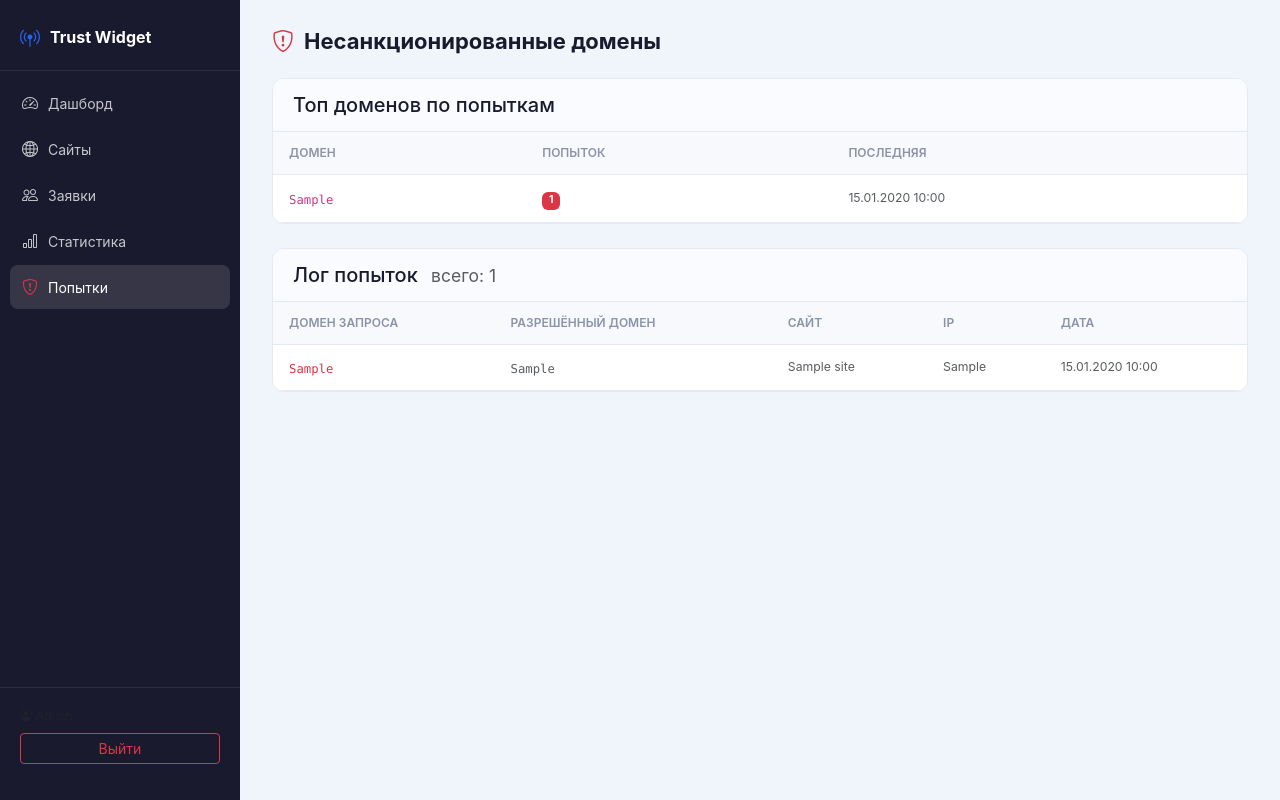
After one commit to donseo-info/trust-widget, a PHP site: page /attempts in a window 1280 px wide. The commit adds this page. Run offline with PHP 8.4, Linux system fonts and the light colour scheme; a user stored in the database is signed in; tables that the repository leaves empty hold one stand-in row (values such as "Sample post").

Commit message:
feat: domain whitelist + unauthorized attempts log
- loader.php checks HTTP_HOST vs sites.domain, blocks mismatches
- Logs blocked attempts to loader_attempts table (domain, ip, key, date)
- New admin section /attempts with top-domains stat + full log
- Dev bypass: localhost/127.0.0.1 always allowed
- Menu item visible only to admin role

Co-Authored-By: Claude Sonnet 4.5 <noreply@anthropic.com>

```diff
--- a/config.php
+++ b/config.php
@@ -67,6 +67,7 @@ spl_autoload_register(function (string $class): void {
         'LeadController'          => TW_ROOT . '/controllers/LeadController.php',
         'IntegrationController'   => TW_ROOT . '/controllers/IntegrationController.php',
         'StatsController'         => TW_ROOT . '/controllers/StatsController.php',
+        'AttemptsController'      => TW_ROOT . '/controllers/AttemptsController.php',
     ];
     if (isset($map[$class])) {
         require_once $map[$class];
--- /dev/null
+++ b/controllers/AttemptsController.php
@@ -0,0 +1,41 @@
+<?php
+class AttemptsController extends Controller
+{
+    public function index(array $params = []): void
+    {
+        Auth::requireAuth();
+
+        $db   = $this->db;
+        $page = max(1, (int)$this->get('page', '1'));
+        $perPage = 50;
+        $offset  = ($page - 1) * $perPage;
+
+        $total = (int)$db->queryScalar('SELECT COUNT(*) FROM loader_attempts');
+
+        $rows = $db->query(
+            'SELECT la.*, s.name AS site_name, s.domain AS site_domain
+             FROM loader_attempts la
+             LEFT JOIN sites s ON s.id = la.site_id
+             ORDER BY la.created_at DESC
+             LIMIT ? OFFSET ?',
+            [$perPage, $offset]
+        );
+
+        // Group stats by request_domain
+        $topDomains = $db->query(
+            'SELECT request_domain, COUNT(*) AS cnt, MAX(created_at) AS last_seen
+             FROM loader_attempts
+             GROUP BY request_domain
+             ORDER BY cnt DESC
+             LIMIT 20'
+        );
+
+        $this->render('admin/attempts/index', [
+            'rows'       => $rows,
+            'total'      => $total,
+            'page'       => $page,
+            'pages'      => max(1, (int)ceil($total / $perPage)),
+            'topDomains' => $topDomains,
+        ]);
+    }
+}
--- a/index.php
+++ b/index.php
@@ -15,6 +15,7 @@ $router->any('/auth/logout',  [AuthController::class, 'logout']);
 // ─── Dashboard ───────────────────────────────────────────────────────────────
 $router->get('/',             [DashboardController::class, 'index']);
 $router->get('/stats',        [StatsController::class,    'index']);
+$router->get('/attempts',     [AttemptsController::class, 'index']);
 
 // ─── Sites ───────────────────────────────────────────────────────────────────
 $router->get('/sites',                        [SiteController::class, 'index']);
--- /dev/null
+++ b/views/admin/attempts/index.php
@@ -0,0 +1,73 @@
+<?php function esc($v): string { return htmlspecialchars((string)$v, ENT_QUOTES, 'UTF-8'); } ?>
+<div class="tw-page-header">
+  <h1 class="tw-page-title"><i class="bi bi-shield-exclamation text-danger"></i> Несанкционированные домены</h1>
+</div>
+
+<!-- Top domains -->
+<?php if ($topDomains): ?>
+<div class="tw-card mb-4">
+  <div class="tw-card-header">
+    <h5 class="mb-0">Топ доменов по попыткам</h5>
+  </div>
+  <div class="table-responsive">
+    <table class="table tw-table mb-0">
+      <thead><tr><th>Домен</th><th>Попыток</th><th>Последняя</th></tr></thead>
+      <tbody>
+      <?php foreach ($topDomains as $d): ?>
+      <tr>
+        <td><code><?= esc($d['request_domain']) ?></code></td>
+        <td><span class="badge bg-danger"><?= (int)$d['cnt'] ?></span></td>
+        <td class="text-muted small"><?= date('d.m.Y H:i', strtotime($d['last_seen'])) ?></td>
+      </tr>
+      <?php endforeach; ?>
+      </tbody>
+    </table>
+  </div>
+</div>
+<?php endif; ?>
+
+<!-- Log -->
+<div class="tw-card">
+  <div class="tw-card-header d-flex justify-content-between align-items-center">
+    <h5 class="mb-0">Лог попыток <span class="text-muted fw-normal small ms-2">всего: <?= $total ?></span></h5>
+  </div>
+  <div class="table-responsive">
+    <table class="table tw-table mb-0">
+      <thead>
+        <tr>
+          <th>Домен запроса</th>
+          <th>Разрешённый домен</th>
+          <th>Сайт</th>
+          <th>IP</th>
+          <th>Дата</th>
+        </tr>
+      </thead>
+      <tbody>
+      <?php foreach ($rows as $r): ?>
+      <tr>
+        <td><code class="text-danger"><?= esc($r['request_domain']) ?></code></td>
+        <td><code class="text-muted"><?= esc($r['allowed_domain']) ?></code></td>
+        <td class="text-muted small"><?= esc($r['site_name'] ?? $r['api_key']) ?></td>
+        <td class="text-muted small"><?= esc($r['ip']) ?></td>
+        <td class="text-muted small"><?= date('d.m.Y H:i', strtotime($r['created_at'])) ?></td>
+      </tr>
+      <?php endforeach; ?>
+      <?php if (empty($rows)): ?>
+      <tr><td colspan="5" class="text-center text-muted py-5">Несанкционированных попыток нет</td></tr>
+      <?php endif; ?>
+      </tbody>
+    </table>
+  </div>
+
+  <?php if ($pages > 1): ?>
+  <div class="d-flex justify-content-center py-3">
+    <nav><ul class="pagination pagination-sm mb-0">
+      <?php for ($p = 1; $p <= $pages; $p++): ?>
+      <li class="page-item <?= $p === $page ? 'active' : '' ?>">
+        <a class="page-link" href="<?= url('attempts?page=' . $p) ?>"><?= $p ?></a>
+      </li>
+      <?php endfor; ?>
+    </ul></nav>
+  </div>
+  <?php endif; ?>
+</div>
--- a/views/layout/main.php
+++ b/views/layout/main.php
@@ -30,6 +30,11 @@
       <li class="<?= str_starts_with($_view ?? '', 'admin/stats') ? 'active' : '' ?>">
         <a href="<?= url('stats') ?>"><i class="bi bi-bar-chart"></i> Статистика</a>
       </li>
+      <?php if (($_userRole ?? '') === 'admin'): ?>
+      <li class="<?= str_starts_with($_view ?? '', 'admin/attempts') ? 'active' : '' ?>">
+        <a href="<?= url('attempts') ?>"><i class="bi bi-shield-exclamation text-danger"></i> Попытки</a>
+      </li>
+      <?php endif; ?>
     </ul>
     <div class="tw-sidebar-footer">
       <span class="text-muted small"><i class="bi bi-person-circle"></i> <?= htmlspecialchars($_userName ?? '') ?></span>
```
Also changed, not shown: db/schema.sql (+15 -0 lines), widgets/loader.php (+23 -4 lines).
